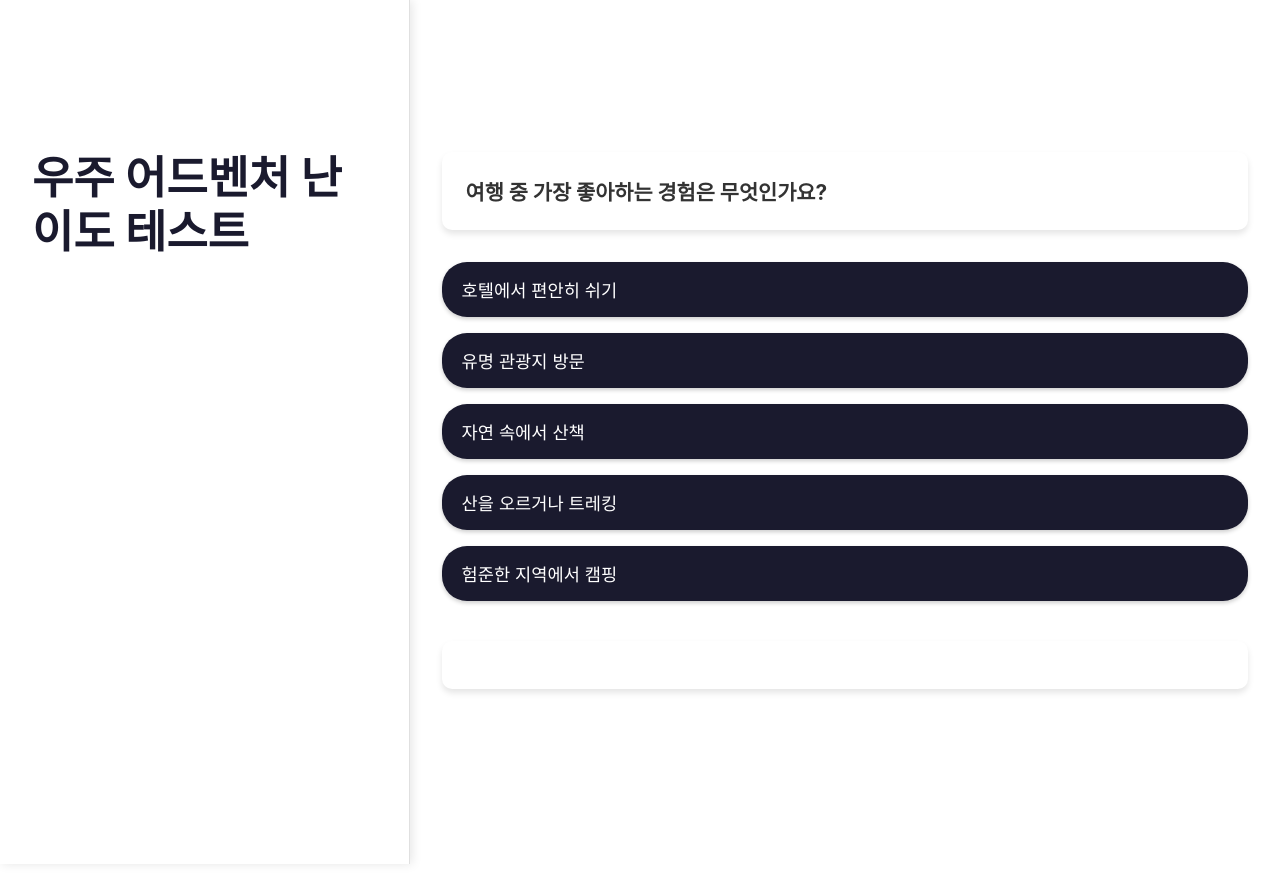
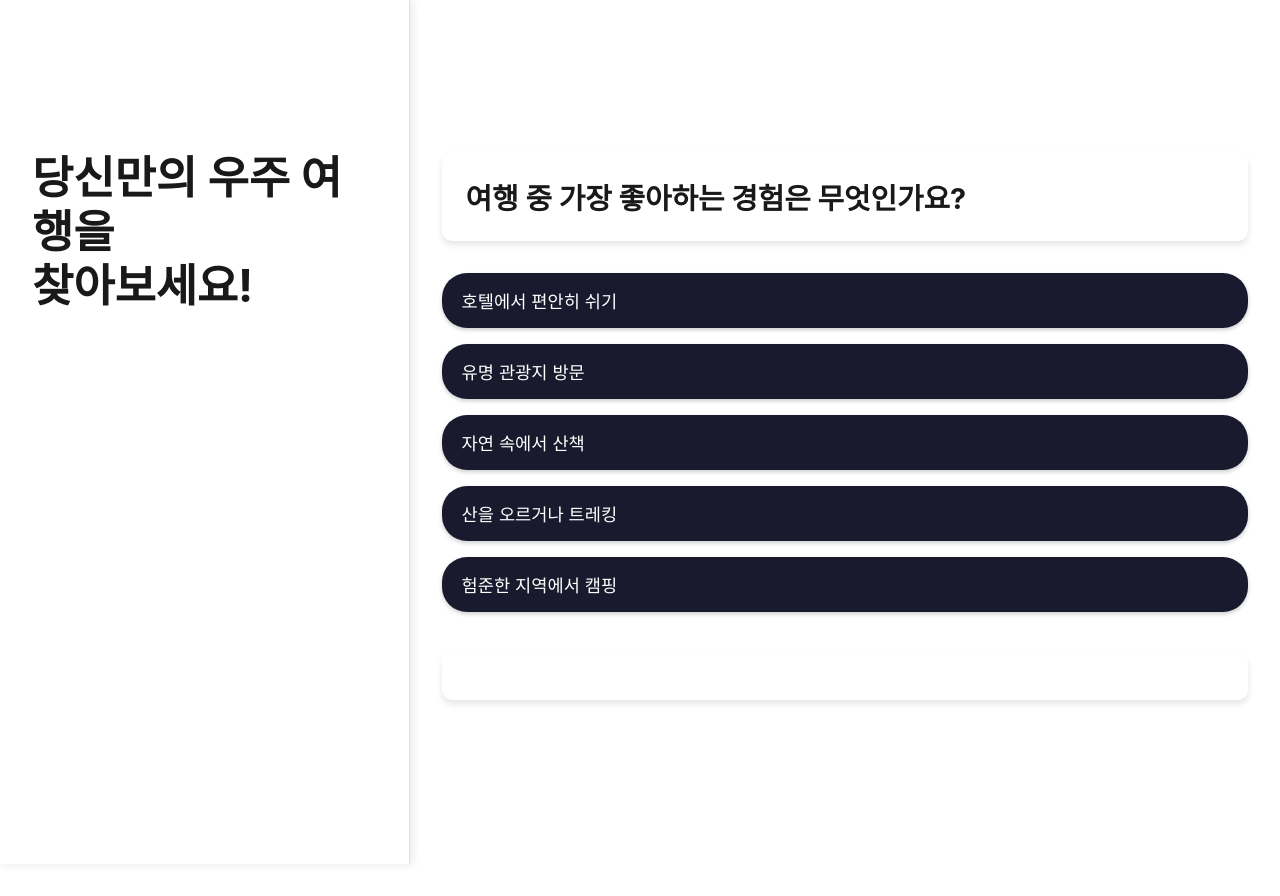
Before and after one commit to skawlgh209/hyper, a plain HTML site: page index.html in a window 1280 px wide. Drawn offline with Linux system fonts and the light colour scheme; a web font is replaced by a local one.

Commit message:
Update design: add divider, adjust fonts

```diff
--- a/index.html
+++ b/index.html
@@ -3,7 +3,7 @@
 <head>
     <meta charset="UTF-8">
     <meta name="viewport" content="width=device-width, initial-scale=1.0">
-    <title>우주 어드벤처 난이도 테스트</title>
+    <title>당신만의 우주 여행을<br>찾아보세요!</title>
     <link rel="stylesheet" as="style" crossorigin href="https://cdn.jsdelivr.net/gh/orioncactus/pretendard@v1.3.9/dist/web/static/pretendard.min.css" />
     <style>
         body, html {
@@ -12,7 +12,7 @@
             padding: 0;
             height: 100%;
             background-color: #ffffff;
-            color: #333333;
+            color: #191919;
         }
         .container {
             display: flex;
@@ -52,7 +52,7 @@
             font-weight: 700;
             margin-top: 15vh;
             margin-bottom: 1rem;
-            color: #1a1a2e;
+            color: #191919;
             line-height: 1.2;
         }
         .question {
@@ -61,7 +61,7 @@
             border-radius: 10px;
             box-shadow: 0 4px 6px rgba(0,0,0,0.1);
             margin-bottom: 1.5rem;
-            font-size: 1.3rem;
+            font-size: 1.8rem;
             font-weight: 700;
         }
         .options {
@@ -135,7 +135,7 @@
 <body>
     <div class="container">
         <div class="sidebar">
-            <h1>우주 어드벤처 난이도 테스트</h1>
+            <h1>당신만의 우주 여행을<br>찾아보세요!</h1>
         </div>
         <div class="content">
             <div id="quiz">
```
